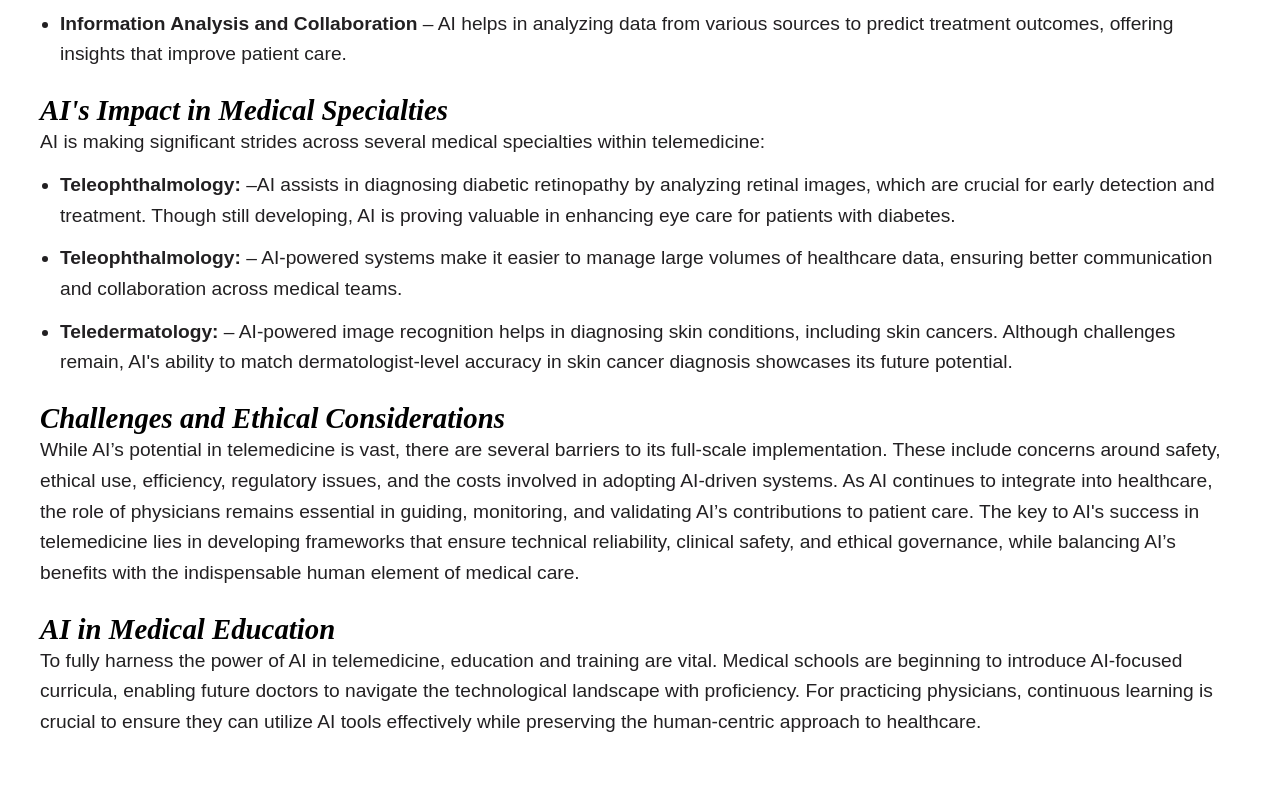
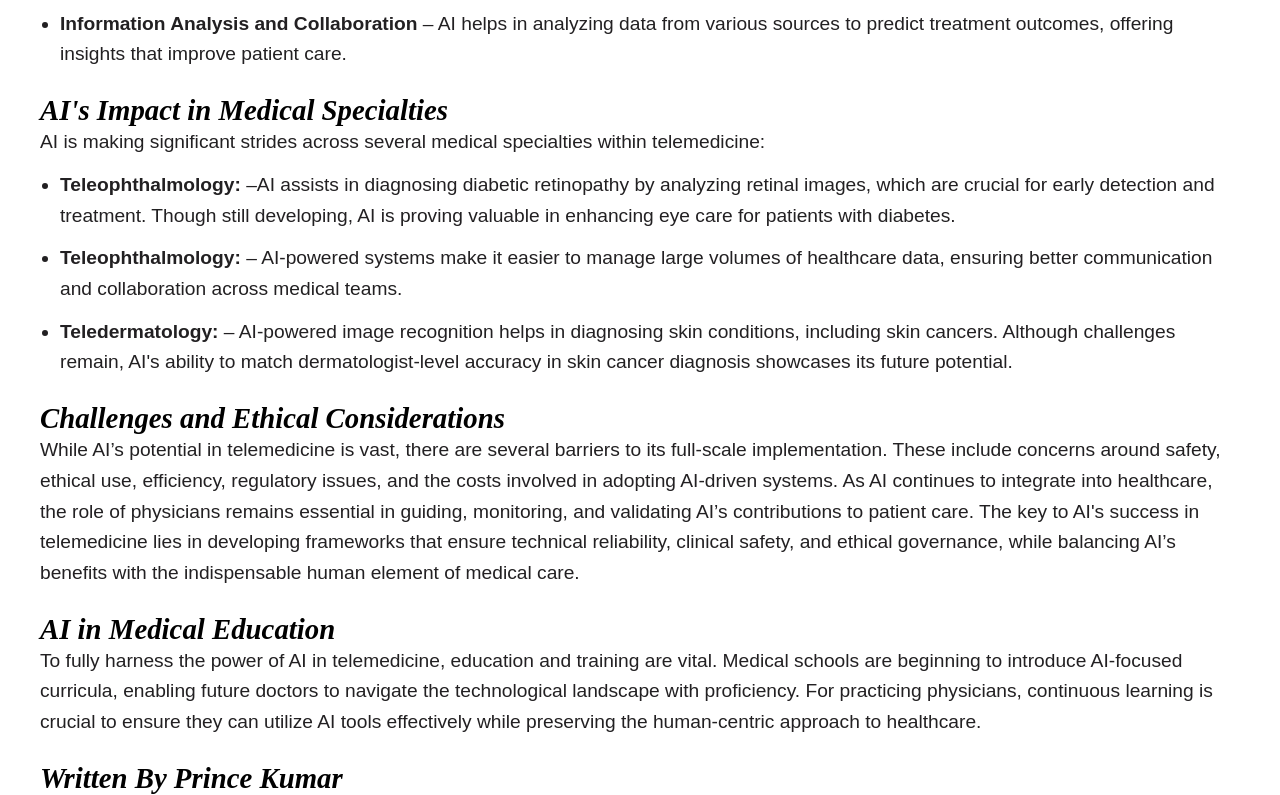
Before and after one commit to Ranaprince19/Blog-Post---2, a plain HTML site: page index.html in a window 1280 px wide. Shown: the part 1178-1973 px from the top of the page. Before the commit the page ends 1928 px from the top, so only its background shows below. Drawn offline with Linux system fonts and the light colour scheme.

Commit message:
Update index.html
for addd a name

```diff
--- a/index.html
+++ b/index.html
@@ -53,6 +53,9 @@
         <p class="blog_paragraph4">
           To fully harness the power of AI in telemedicine, education and training are vital. Medical schools are beginning to introduce AI-focused curricula, enabling future doctors to navigate the technological landscape with proficiency. For practicing physicians, continuous learning is crucial to ensure they can utilize AI tools effectively while preserving the human-centric approach to healthcare.
       </p>
+                <h6 class="card_paragraph"><i> <b></b>Written By Prince Kumar </b>
+        </i></h6>
+
 
 
 
```
